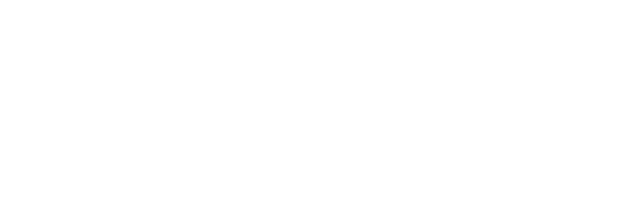
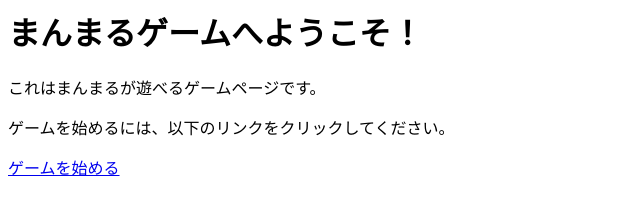
Before and after one commit to sovietkids/mmrc3, a website: page public/game.html in a window 1280 px wide. Shown: the whole page, without its empty margins (0-640 px from the left). Drawn offline with Linux system fonts and the light colour scheme.

Commit message:
Add files via upload

```diff
--- a/public/game.html
+++ b/public/game.html
@@ -0,0 +1,13 @@
+<html>
+    <head>
+        <title>まんまるゲーム</title>
+        <link rel="icon" href="favicon.ico">
+        <meta charset="UTF-8">
+    </head>
+    <body>
+        <h1>まんまるゲームへようこそ！</h1>
+        <p>これはまんまるが遊べるゲームページです。</p>
+        <p>ゲームを始めるには、以下のリンクをクリックしてください。</p>
+        <a href="game/main.html">ゲームを始める</a>
+    </body>
+</html>
```
Also changed, not shown: public/main.html (+5 -0 lines).
